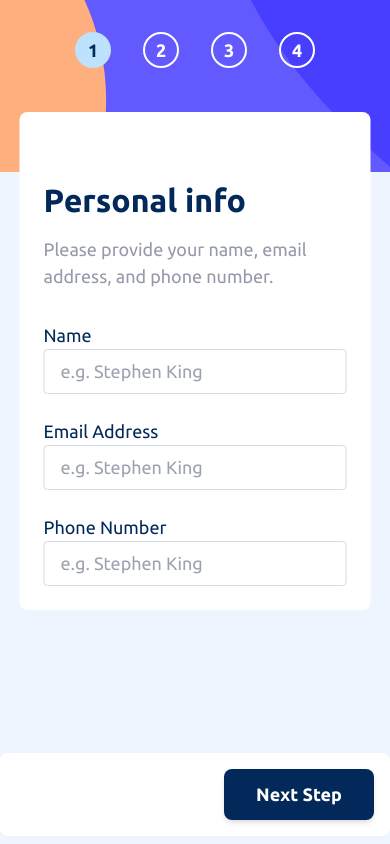
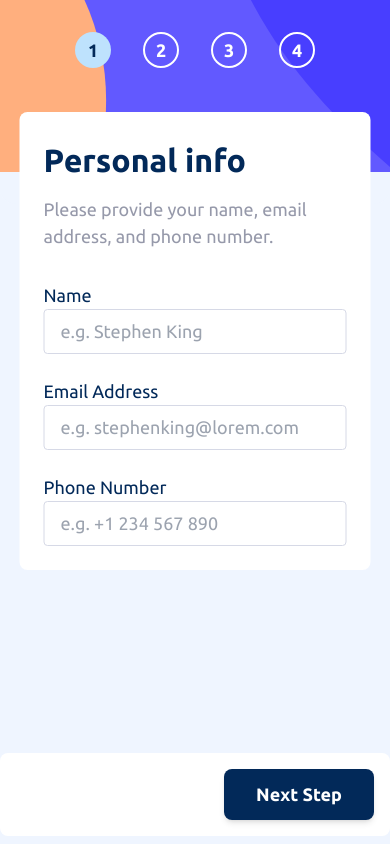
Before and after one commit to volkanakyel/gamer-form-service, a Vue app: page / in a window 390 px wide. Built offline with nearby package versions, Linux system fonts and the light colour scheme.

Commit message:
gamer-form |🎨 Update step data

```diff
--- a/src/assets/style/main.css
+++ b/src/assets/style/main.css
@@ -17,7 +17,7 @@ body {
 }
 
 .step-title {
-  @apply mb-3 mt-10 text-l font-bold;
+  @apply mb-3 md:mt-10 text-l font-bold;
 }
 
 .form-container {
@@ -44,3 +44,23 @@ body {
 .inactive-step {
   @apply border-2 border-white w-9 h-9 flex items-center justify-center rounded-full text-white;
 }
+
+.form-input {
+  @apply border border-grey-100 rounded pl-4 py-2 w-full focus:outline-none focus:border-grey-300;
+}
+
+.plan-image {
+  @apply text-left rounded-full;
+}
+
+.add-ons-plan {
+  @apply p-4 border bg-grey-200 border-purple rounded-lg flex items-center justify-between max-w-addons w-full;
+}
+
+.add-ons-price {
+  @apply text-blue text-base text-purple font-light;
+}
+
+.add-ons-checkbox {
+  @apply w-4 h-4 text-blue rounded focus:bg-purple dark:focus:bg-purple focus:ring-2 dark:border-grey-300;
+}
--- a/src/components/AddOnsForm.vue
+++ b/src/components/AddOnsForm.vue
@@ -6,12 +6,10 @@
     </p>
     <div class="flex flex-col gap-4 mt-8">
       <div class="flex gap-4">
-        <div
-          class="p-4 border bg-grey-200 border-purple rounded-lg flex items-center justify-between max-w-addons w-full">
+        <div class="add-ons-plan">
           <div class="flex items-center space-x-4">
             <div class="flex items-center gap-6">
-              <input id="checked-checkbox" type="checkbox" value=""
-                class="w-4 h-4 text-blue-600 bg-purple rounded focus:bg-purple dark:focus:bg-purple dark:ring-offset-gray-800 focus:ring-2 dark:bg-gray-700 dark:border-grey-300" />
+              <input id="checked-checkbox" type="checkbox" value="" class="add-ons-checkbox" />
 
               <div>
                 <h4 class="text-s font-semibold">Online service</h4>
@@ -22,19 +20,17 @@
             </div>
           </div>
           <div>
-            <p class="text-blue-500 text-base text-purple font-light">
-              +$1/mo
+            <p class="add-ons-price">
+              +$10/mo
             </p>
           </div>
         </div>
       </div>
       <div class="flex">
-        <div
-          class="p-4 border bg-grey-200 border-purple rounded-lg flex items-center justify-between max-w-addons w-full">
+        <div class="add-ons-plan">
           <div class="flex items-center space-x-4">
             <div class="flex items-center gap-6">
-              <input id="checked-checkbox" type="checkbox" value=""
-                class="w-4 h-4 text-blue-600 bg-purple rounded focus:bg-purple dark:focus:bg-purple dark:ring-offset-gray-800 focus:ring-2 dark:bg-gray-700 dark:border-grey-300" />
+              <input id="checked-checkbox" type="checkbox" value="" class="add-ons-checkbox" />
 
               <div>
                 <h4 class="text-s font-semibold">Larger storage</h4>
@@ -45,18 +41,15 @@
             </div>
           </div>
           <div>
-            <p class="text-purple font-light text-base">+$1/mo</p>
+            <p class="text-purple font-light text-base">+$20/mo</p>
           </div>
         </div>
       </div>
       <div class="flex">
-        <div
-          class="p-4 border bg-grey-200 border-purple rounded-lg flex items-center justify-between max-w-addons w-full">
+        <div class="add-ons-plan">
           <div class="flex items-center space-x-4">
             <div class="flex items-center gap-6">
-              <input id="checked-checkbox" type="checkbox" value=""
-                class="w-4 h-4 text-blue-600 bg-purple rounded focus:bg-purple dark:focus:bg-purple dark:ring-offset-gray-800 focus:ring-2 dark:bg-gray-700 dark:border-grey-300" />
-
+              <input id="checked-checkbox" type="checkbox" value="" class="add-ons-checkbox" />
               <div>
                 <h4 class="text-s font-semibold">Customizable Profile</h4>
                 <p class="text-grey-300 text-base">
@@ -66,8 +59,8 @@
             </div>
           </div>
           <div>
-            <p class="text-blue-500 text-base text-purple font-light">
-              +$1/mo
+            <p class="add-ons-price">
+              +$20/mo
             </p>
           </div>
         </div>
--- a/src/components/PersonalInfoForm.vue
+++ b/src/components/PersonalInfoForm.vue
@@ -5,21 +5,16 @@
       Please provide your name, email address, and phone number.
     </p>
     <div class="mt-8">
-      <div class="relative">
-        <label for="name">Name</label>
-        <input type="text" id="name" placeholder="e.g. Stephen King"
-          class="border border-grey-100 rounded pl-4 py-2 w-full focus:outline-none focus:border-gray-500" />
-      </div>
-      <div class="relative mt-6">
-        <label for="name">Email Address</label>
-        <input type="email" id="name" placeholder="e.g. Stephen King"
-          class="border border-grey-100 rounded pl-4 py-2 w-full focus:outline-none focus:border-gray-500" />
-      </div>
-      <div class="relative mt-6">
-        <label for="name">Phone Number</label>
-        <input type="text" id="name" placeholder="e.g. Stephen King"
-          class="border border-grey-100 rounded pl-4 py-2 w-full focus:outline-none focus:border-gray-500" />
-      </div>
+      <label for="name">Name</label>
+      <input type="text" id="name" placeholder="e.g. Stephen King" class="form-input" />
+    </div>
+    <div class="mt-6">
+      <label for="email">Email Address</label>
+      <input type="email" id="email" placeholder="e.g. stephenking@lorem.com" class="form-input" />
+    </div>
+    <div class=" mt-6">
+      <label for="tel">Phone Number</label>
+      <input type="tel" id="tel" placeholder="e.g. +1 234 567 890" class="form-input" />
     </div>
   </div>
 </template>
--- a/src/components/SelectPlanForm.vue
+++ b/src/components/SelectPlanForm.vue
@@ -6,16 +6,16 @@
     </p>
     <div class="mt-8 flex flex-col md:flex-row justify-start gap-5">
       <div class="plan-selection">
-        <div class="text-left rounded-full">
+        <div class="plan-image">
           <img src="../assets/images/arcade-icon.svg" alt="" />
         </div>
         <div class="md:mt-9 text-left">
-          <p class="text-sm text-dark font-semibold">Advanced</p>
-          <p class="text-grey-300 mt-2">$12/mo</p>
+          <p class="text-sm text-dark font-semibold">Arcade</p>
+          <p class="text-grey-300 mt-2">$9/mo</p>
         </div>
       </div>
       <div class="plan-selection">
-        <div class="text-left rounded-full">
+        <div class="plan-image">
           <img src="../assets/images/advanced-icon.svg" alt="" />
         </div>
         <div class="md:mt-9 text-left">
@@ -24,12 +24,12 @@
         </div>
       </div>
       <div class="plan-selection">
-        <div class="text-left rounded-full">
+        <div class="plan-image">
           <img src="../assets/images/pro-icon.svg" alt="" />
         </div>
         <div class="md:mt-9 text-left">
-          <p class="text-sm text-dark font-semibold">Advanced</p>
-          <p class="text-grey-300 mt-2">$12/mo</p>
+          <p class="text-sm text-dark font-semibold">Pro</p>
+          <p class="text-grey-300 mt-2">$15/mo</p>
         </div>
       </div>
     </div>
```
